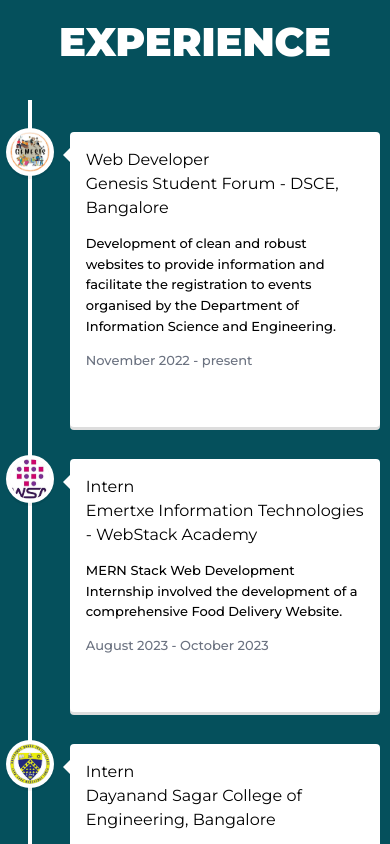
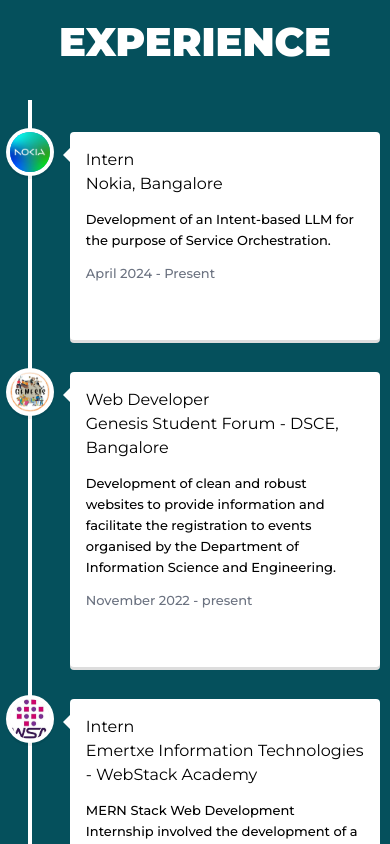
Before and after one commit to Saakshi-Shenoy/Portfolio, a React (Create React App) app: page / in a window 390 px wide. Shown: the part 3520-4364 px from the top of the page. Built offline with nearby package versions, Linux system fonts and the light colour scheme.

Commit message:
exp added

```diff
--- a/src/components/Experience.jsx
+++ b/src/components/Experience.jsx
@@ -7,6 +7,7 @@
 import genesis from "../assets/genesis.png";
 import websa from "../assets/websa.jpg";
 import dsce from "../assets/dsce.jpg";
+import nokia from "../assets/nokia.jpg";
 import "../App.css";
 
 function Experience() {
@@ -25,6 +26,24 @@
 
       <div>
       <VerticalTimeline >
+      <VerticalTimelineElement
+          className="vertical-timeline-element--work"
+          contentStyle={{ background: "rgb(995,995,995)", color: "#fff" }}
+          contentArrowStyle={{ borderRight: "7px solid  rgb(995,995,995)" }}
+          date="April 2024 - Present"
+          iconStyle={{ background: "rgb(33, 150, 243)", color: "#fff" }}
+          icon={<img src={nokia} alt="myLogo" className="rounded-full" />}
+        >
+          <h3 className="vertical-timeline-element-title text-black">Intern</h3>
+          <h4 className="vertical-timeline-element-subtitle text-black">
+            Nokia, Bangalore
+          </h4>
+          <p className="text-black">
+            Development of an Intent-based LLM for the purpose of Service Orchestration. <br />
+          </p>
+          <p className="text-gray-500 font-semibold lg:hidden md:hidden">April 2024 - Present</p>
+        </VerticalTimelineElement>
+
         <VerticalTimelineElement
           className="vertical-timeline-element--work"
           contentStyle={{ background: "rgb(995,995,995)", color: "#fff" }}
@@ -86,20 +105,6 @@
           <p className="text-gray-500 font-semibold lg:hidden md:hidden">October 2022 - December 2022</p>
         </VerticalTimelineElement>
 
-        {/* <VerticalTimelineElement
-          className="vertical-timeline-element--work"
-          contentStyle={{ background: "rgb(995,995,995)", color: "#fff" }}
-          date="2006 - 2008"
-          iconStyle={{ background: "rgb(33, 150, 243)", color: "#fff" }}
-          icon=""
-        >
-          <h3 className="vertical-timeline-element-title">Web Designer</h3>
-          <h4 className="vertical-timeline-element-subtitle">
-            San Francisco, CA
-          </h4>
-          <p>User Experience, Visual Design</p>
-        </VerticalTimelineElement> */}
-
       </VerticalTimeline>
       </div>
     </div>
--- a/src/components/Projects.jsx
+++ b/src/components/Projects.jsx
@@ -112,7 +112,7 @@
 
             <div
               className="xl:w-1/4 md:w-1/2 p-4 duration-500 ease-in-out hover:scale-105"
-              data-aos="zoom-in"
+              data-aos="zoom-in-up"
               data-aos-duration="1500"
             >
               <a href="https://hackmanv7.netlify.app/">
```
Also changed, not shown: src/assets/nokia.jpg (added).
